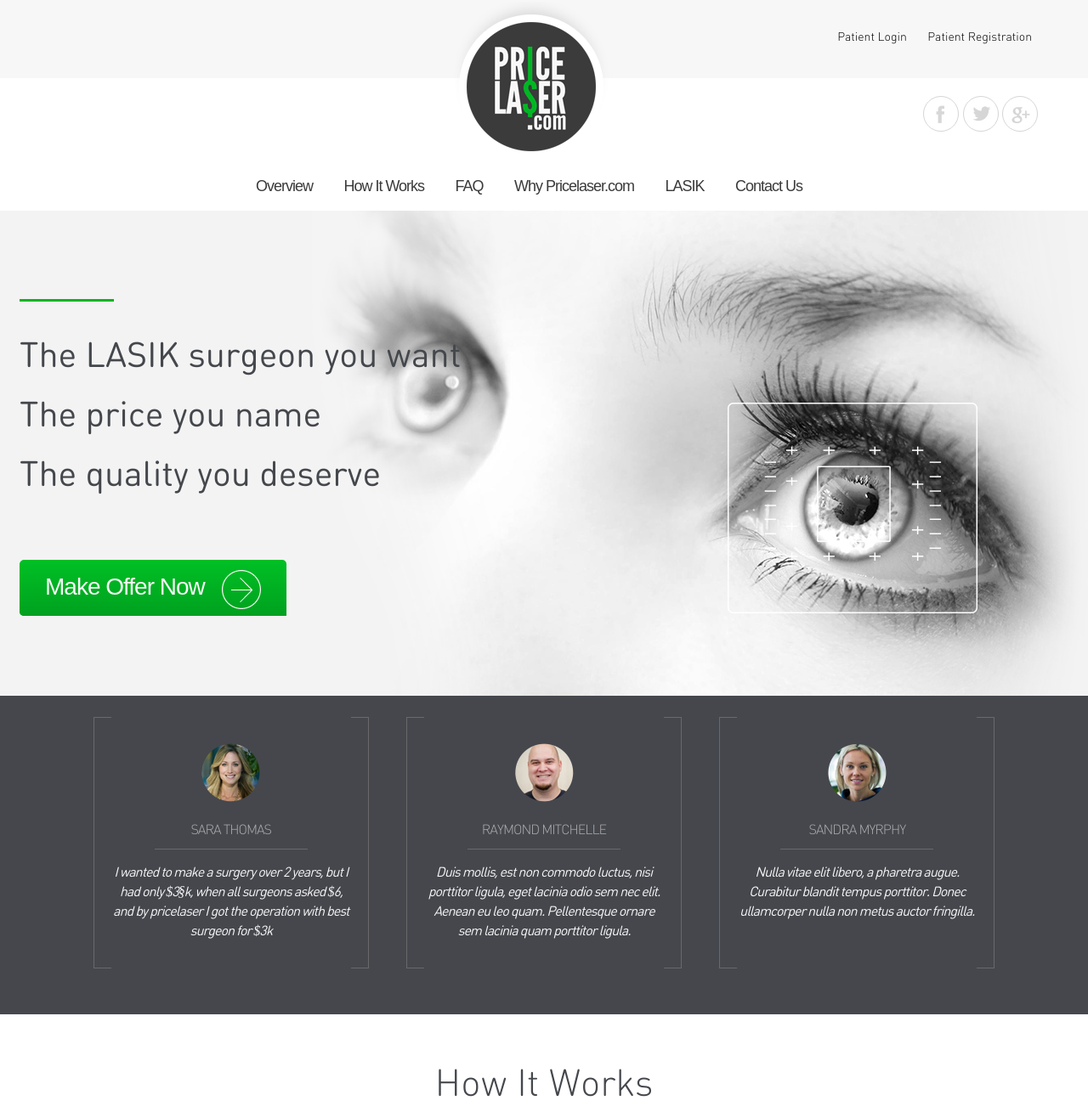
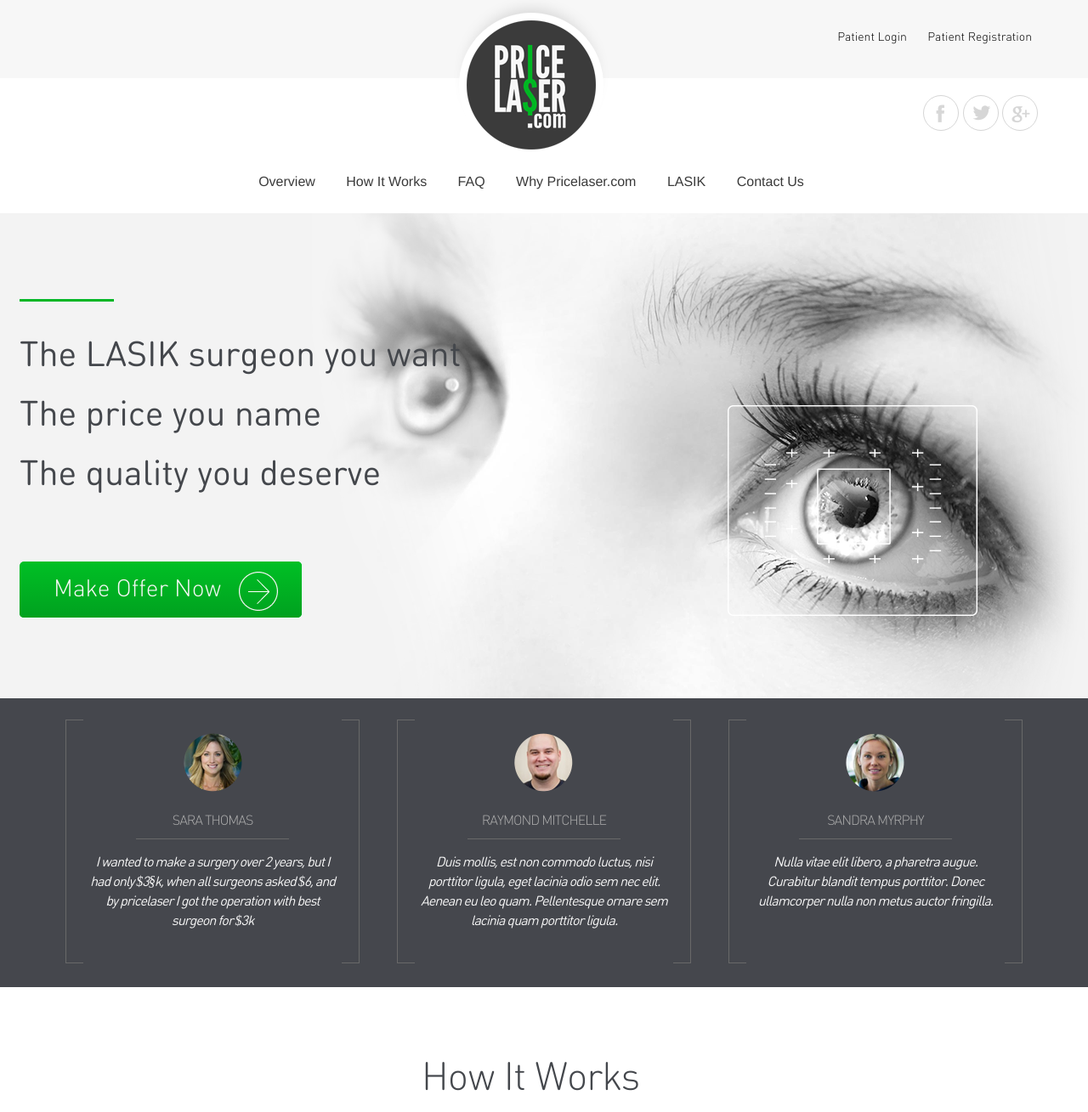
Before and after one commit to AnastasiyaDev/Pricelaser, a website: page index.html in a window 1280 px wide. Shown: the top 1309 px of the page at 85% size. Drawn offline with nearby package versions, Linux system fonts and the light colour scheme.

Commit message:
improve for PP

```diff
--- a/index.html
+++ b/index.html
@@ -104,7 +104,7 @@
 		</script>
 
 		<div class="max-w-1200 marg-auto">
-			<h1>How It Works</h1>
+			<h1 class="work-process-header">How It Works</h1>
 			<ul class="work-process unstyle list-inline">
 				<li>
 					<img alt="step-1" src="public/img/1st-step-green.png">
--- a/src/less/main.less
+++ b/src/less/main.less
@@ -85,11 +85,11 @@ a {
 }
 .logo {
 	display: block;
-	margin: -90px 0 0;
+	margin: -92px 0px 0px;
 	background: url("../img/vector-smart-object-copy-15.png") no-repeat 0px 0px;
 	width: 182px;
 	height: 185px;
-	padding: 15px 15px 5px 15px;
+	padding: 15px 15px 3px 15px;
 }
 .list-for-mob {
 	text-align: center;
@@ -129,7 +129,7 @@ a {
 }
 .socio {
 	float: right;
-	margin: -94px 36px 0px;
+	margin: -91px 36px 0px;
 	.facebook, .twitter, .google-plus {
 		display: block;
 		width: 40px;
@@ -161,17 +161,17 @@ a {
 }
 .navigation {
 	text-align: center;
-	padding-left: 15px;
+	// padding-left: 15px;
 	.nav {
-		margin-bottom: 15px;
-    	margin-top: 0px;
-    	margin-right: 35px;
+		padding-right: 30px;
+		margin: 0px 0px 25px 0px;
 		a {
 			font-weight: 400;
-			font-size: 18px;
+			font-size: 16px;
+			font-family: "Helvetica Neue",Helvetica,Arial,sans-serif;
 			// font-family: @font-d-l;           // &&&&&&&&&&&&&&&&&&&&&&&&&&&
 			padding: 0px 16px 0px 16px;
-			letter-spacing: -1px;
+			// letter-spacing: -1px;
 			&:hover {
 			color: @green;
 			}
@@ -183,14 +183,6 @@ a {
     margin: 0px auto -90px;
     min-height: 100%;
     padding: 0px 0px 90px;
-    h1 {
-    	text-align: center;
-    	font-weight: 100;
-    	color: @grey-primary-t;
-    	font-size: 44px;
-    	font-family: @font-d-l;
-    	margin: 50px 0px 60px 0px
-    }
 }
 .primary {
 	background: @grey-primary-b url("../img/girl-eyes-wallpaper.png") no-repeat right center;
@@ -209,7 +201,7 @@ a {
 		font-size: 41px;
 		line-height: 70px;
 		padding-bottom: 26px;
-	    padding-top: 104px;
+	    padding-top: 101px;
 	    position: relative;
 	    .green-line {
 	    	height: 3px;
@@ -218,8 +210,8 @@ a {
 	    }
 	    p {
 			font-family: "Dinroundpro";
-	    	margin-top: 28px;
-	    	margin-bottom: 40px;
+	    	margin-top: 27px;
+	    	margin-bottom: 43px;
 	    }
 	}
 	.btn {
@@ -227,12 +219,11 @@ a {
 		color: @white;
 		display: inline-block;
 		background: url("../img/btn-green.png") no-repeat 0 0;
+		font-family: @font-d-l;
 		font-size: 28px;
 		border-radius: 5px;
-		padding: 12px 30px;
-		box-sizing: border-box;
-		font-weight: 100;
-		letter-spacing:-1px;
+		padding: 12px 40px;
+		box-sizing: border-box;  //&&&&&&&&&&&&&&&&&&&&&&&
 		.icon-arrow {
 			background: url("../img/arrow-in.png") no-repeat 0 0;
 			padding: 23px;
@@ -248,15 +239,15 @@ a {
 	ul {
 		text-align: center;
 		margin: 0px;
-    	padding: 25px 0px 0px 0px;
+    	padding: 25px 0px 25px 0px;
 		li {
+			    box-sizing: border-box;
 			color: @grey-review-line;
 			display: inline-block;
-			height: 335px;
-			// width: 287px;
-			width: 23%;
+			height: 290px;
+			width: 28%;
 			margin: 0px 20px;
-	    	padding: 15px 20px 0px;
+	    	padding: 0px 27px 0px;
 	    	position: relative;
 	    	vertical-align: top;
 	    	letter-spacing:-1px;
@@ -282,7 +273,7 @@ a {
     content: "";
     display: block;
     width: 20px;
-    height: 294px;
+    height: 285px;
     position: absolute;
     top: 0;
     vertical-align: top;
@@ -295,9 +286,19 @@ a {
     border-left: medium none;
     right: 0;
 }
+.work-process-header {
+    text-align: center;
+    font-weight: 100;
+    color: @grey-primary-t;
+    font-size: 46px;
+    font-family: @font-d-l;
+    margin: 73px 32px 60px 0px;
+    letter-spacing:-1px;
+}
+
 .work-process {
 	margin-top: 40px;
-	margin-bottom: 82px;
+	margin-bottom: 77px;
 	li {
 		box-sizing: border-box;
 		vertical-align: top;
@@ -342,13 +343,14 @@ a {
 		content: "";
 		display: block;
 		height: 1px;
-		margin-bottom: 40px;
+		margin-bottom: 30px;
 	}
 	li {
 		a {
+			font-family: @font-d-l;
 			color: @soc-grey - #555;
 		}
-		padding-right: 40px;
+		padding-right: 30px;
 		font-weight: 300;
 		line-height: 30px;
 		}
```
Also changed, not shown: public/css/main.css.
